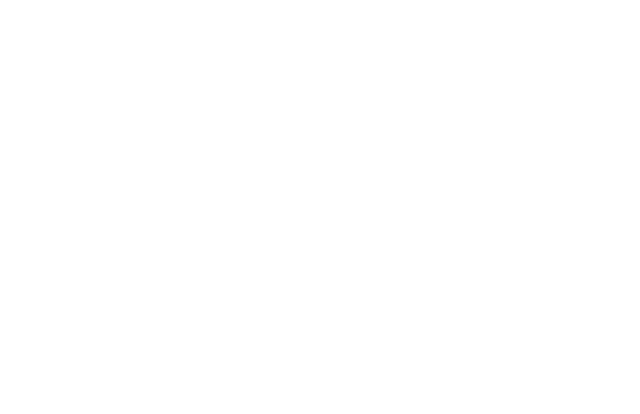
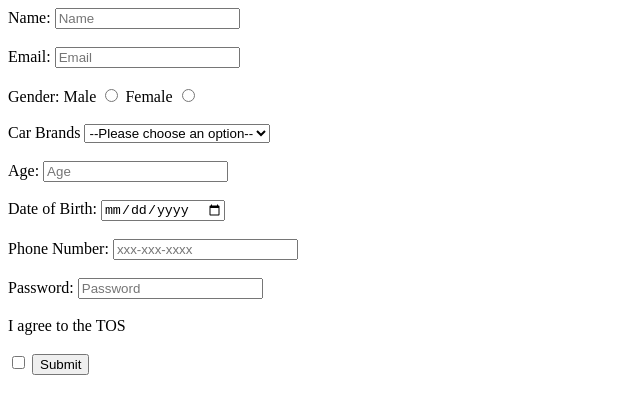
Before and after one commit to acciojob/signup-form-car-kalyanikharat, a website: page main.html in a window 1280 px wide. Shown: the whole page, without its empty margins (0-640 px from the left). Drawn offline with Linux system fonts and the light colour scheme.

Commit message:
created a submission

```diff
--- a/main.html
+++ b/main.html
@@ -8,8 +8,49 @@
 
 <body>
 	<!-- the entire body must be written by student -->
-    <script type="text/javascript" src="./script.js">
-</script>
+    <script type="text/javascript" src="./script.js"></script>
+	<form method="post">
+    <label for="name" >Name:</label>
+	<input id="name" type ="text" required placeholder="Name"><br><br>
+
+	<label for="email">Email:</label>
+	<input id="email" type="email" required placeholder="Email"><br><br>
+
+	<label>Gender:</label>
+	<label for="gender_m" >Male</label>
+	<input id="gender_m" type="radio" name="gender" value="male" required>
+
+	<label for="gender_f" >Female</label>
+	<input id="gender_f" type="radio" name="gender" value="female" required><br><br>
+
+	<label for="car">Car Brands</label>
+	<select id="car" name="cars" required>
+	  <option value="">--Please choose an option--</option>
+      <option value="Toyota">Toyota</option>
+      <option value="Honda">Honda</option>
+      <option value="Ford">Ford</option>
+      <option value="BMW">BMW</option>
+    </select><br><br>
+
+	<label for="age">Age:</label>
+	<input id="age" type="number" name="age" required placeholder="Age"><br><br>
+
+    <label for="dob">Date of Birth:</label>
+	<input id="dob" type="date" name="dob" required><br><br>
+
+	<label for="tel">Phone Number:</label>
+	<input id="tel" type="tel" name= "tel" placeholder= "xxx-xxx-xxxx"><br><br>
+
+	<label for="password">Password:</label>
+    <input type="password" id="password" name="password" required placeholder="Password"><br><br>
+
+	<label for="tos">I agree to the TOS</label><br><br>
+	<input id="tos" type="checkbox" name="tos">
+
+	<button type="submit">Submit</button>
+
+	</form>
+
 
 </body>
 
```
